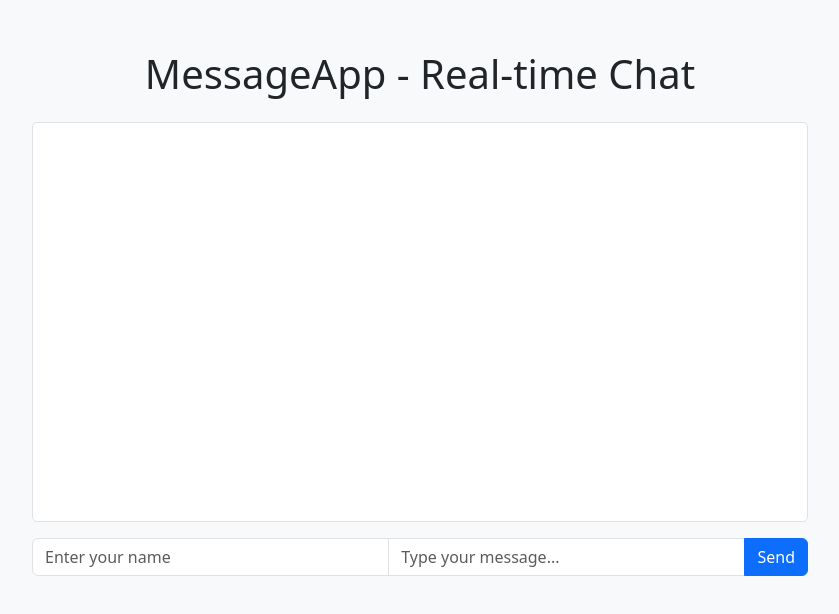
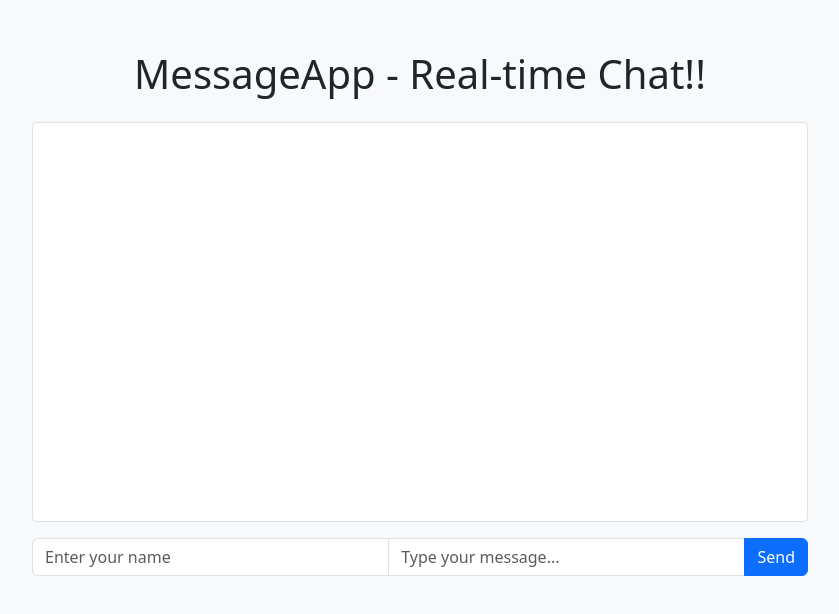
Before and after one commit to pallavihere/devops-project, a website: page index.html in a window 1280 px wide. Shown: the whole page, without its empty margins (220-1059 px from the left). Drawn offline with nearby package versions, Linux system fonts and the light colour scheme.

Commit message:
Update title and heading for MessageApp

```diff
--- a/index.html
+++ b/index.html
@@ -3,7 +3,7 @@
 <head>
     <meta charset="UTF-8">
     <meta name="viewport" content="width=device-width, initial-scale=1.0">
-    <title>MessageApp - Real-time Chat!!</title>
+    <title>MessageApp - Real-time Chat</title>
     <link href="https://cdn.jsdelivr.net/npm/bootstrap@5.3.0/dist/css/bootstrap.min.css" rel="stylesheet">
     <style>
         body { background-color: #f8f9fa; }
@@ -16,7 +16,7 @@
 </head>
 <body>
     <div class="container chat-container">
-        <h1 class="text-center mb-4">MessageApp - Real-time Chat</h1>
+        <h1 class="text-center mb-4">MessageApp - Real-time Chat!!</h1>
         <div class="chat-box" id="chat-box">
             <!-- Messages will be appended here -->
         </div>
```
